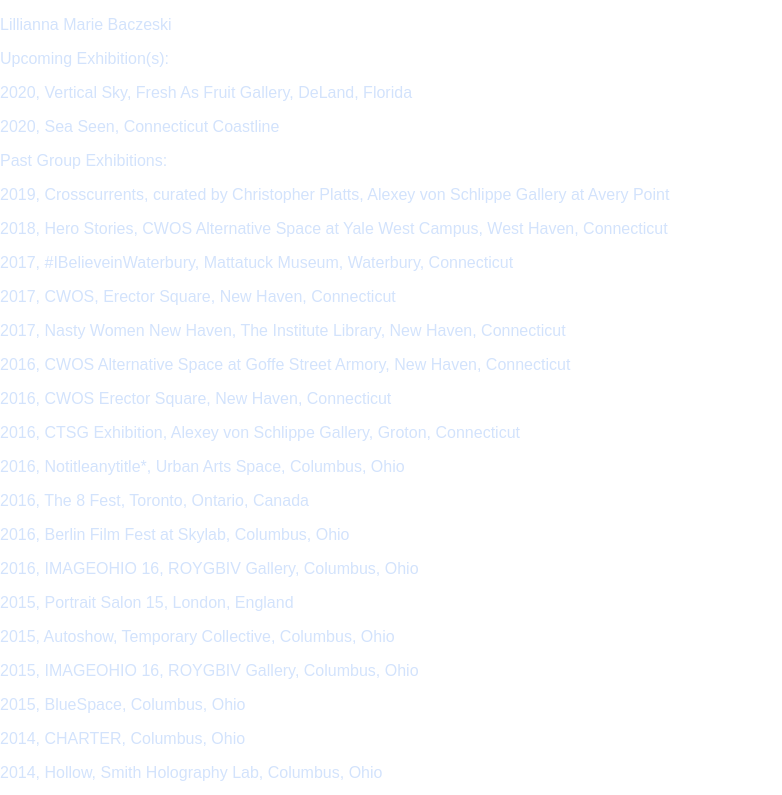
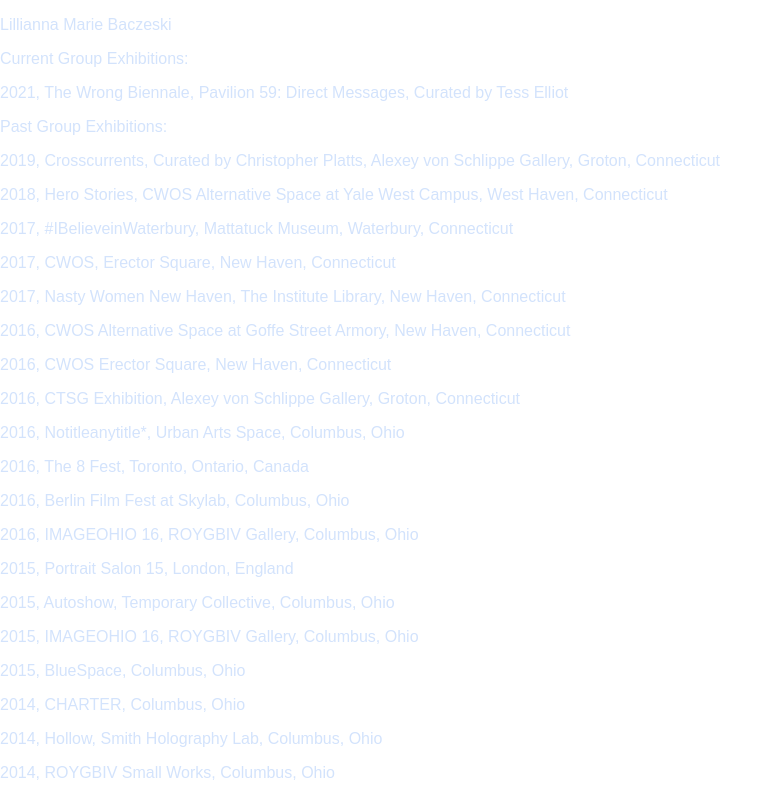
Before and after one commit to lilliannamarie/lilliannamariedotcom.github.io, a plain HTML site: page index.html in a window 1280 px wide. Shown: the top 795 px of the page, without its empty margins (0-782 px from the left). Drawn offline with Linux system fonts and the light colour scheme.

Commit message:
Update index.html

```diff
--- a/index.html
+++ b/index.html
@@ -3,27 +3,19 @@
  <head>
   <title>lillianna marie</title>
 
-   <!-- Hello, you are now inside of my <head>. This is no longer Squarespace.
-    I learned a little bit of HTML, quit Squarespace, and built my own tiny thing.
-    It is very simple, and perfect for me right now. It reminds me a little of
-    Antoine de Saint Exupéry's sentiments in Terre des Hommes: "Il semble que la
-    perfection soit atteinte non quand il n'y a plus rien à ajouter, mais quand il
-    n'y a plus rien à retrancher." I don't know the anonymous Internet travelers
-    who visit my web address; I do not know who, specifically, you are that is reading
-    this right now. Nevertheless, I would like to take this opportunity to thank you,
-    in the abstract, for your interest in my creative work;
-    I hope you have a really wonderful day. Sincerely, Lillianna Marie Baczeski. -->
+   <!-- ahhhhhhhhh you are inside of my <head>.-->
 
    <link rel="icon" href="myfavicon.ico" type="image/x-icon" />
    <link rel="stylesheet" type="text/css" href="main.css"/>
  </head>
  <body>
   <p>     Lillianna Marie Baczeski</p>
-  <p>     Upcoming Exhibition(s):</p>
-  <p>     2020, Vertical Sky, Fresh As Fruit Gallery, DeLand, Florida</p>
-  <p>     2020, Sea Seen, Connecticut Coastline</p>
+  <p>     Current Group Exhibitions:</p>
+  <p>     2021, The Wrong Biennale, Pavilion 59: Direct Messages, Curated by Tess Elliot</p>
+
+
   <p>     Past Group Exhibitions:</p>
-  <p>     2019, Crosscurrents, curated by Christopher Platts, Alexey von Schlippe Gallery at Avery Point</p>
+  <p>     2019, Crosscurrents, Curated by Christopher Platts, Alexey von Schlippe Gallery, Groton, Connecticut</p>
   <p>     2018, Hero Stories, CWOS Alternative Space at Yale West Campus, West Haven, Connecticut</p>
   <p>     2017, #IBelieveinWaterbury, Mattatuck Museum, Waterbury, Connecticut</p>
   <p>     2017, CWOS, Erector Square, New Haven, Connecticut</p>
@@ -61,6 +53,7 @@
   <p>     2014, Passage Ritual, McCalla Basement, Bloomington, Indiana</p>
   <p>     2014, Passage Ritual, Hopkins Hall SUmmer Series, OSU Arts Initiative, Columbus, Ohio</p>
   <p>     Solo Exhibitions:</p>
+  <p>     2020, Vertical Sky, Fresh As Fruit Gallery, DeLand, Florida</p>
   <p>     2015, Displacement, Sunset Beach & Stanley Park, Vancouver, British Columbia, Canada</p>
   <p>     2014, Message Exchange, 1x2x3, Christchurch, New Zealand</p>
   <p>     2014, General Relativity, Ohio Art League, Columbus, Ohio</p>
```
